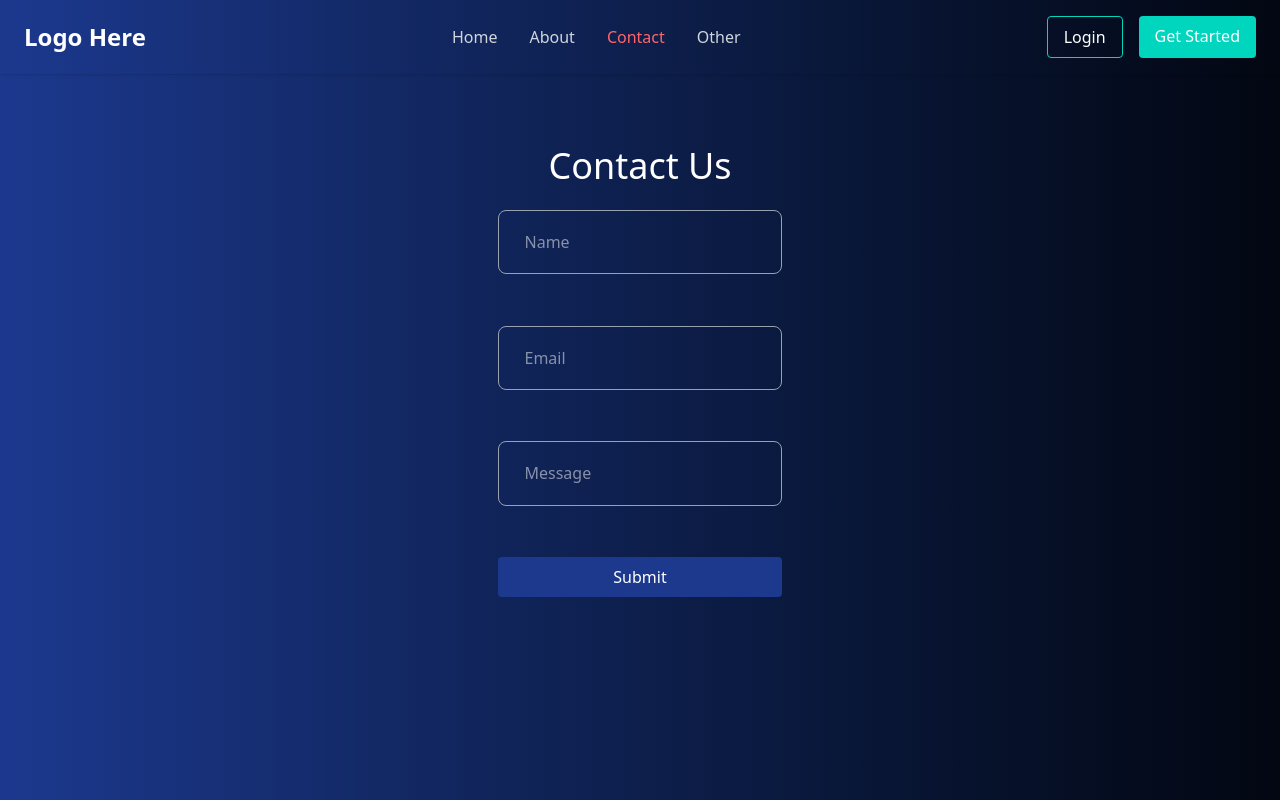
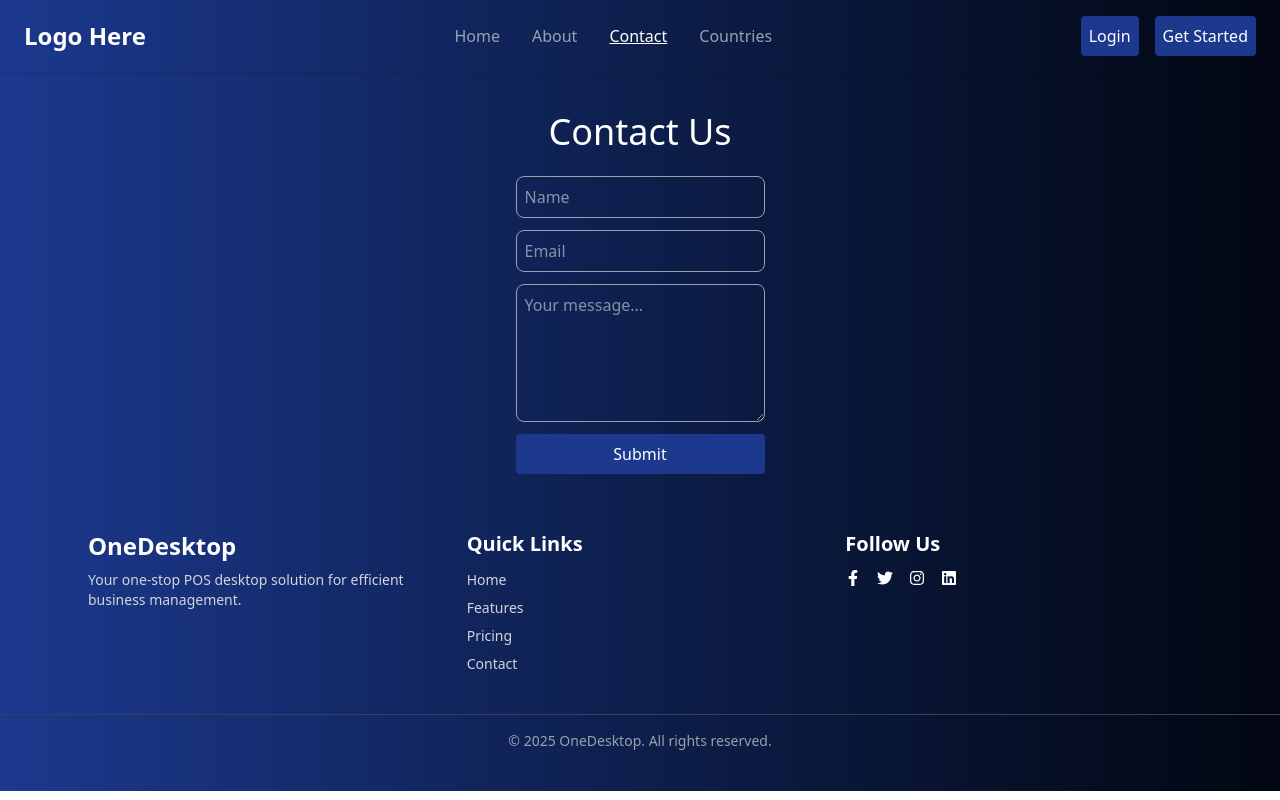
Before and after one commit to maqsood947/CountriesWebsite, a React (Vite) app: page /Contact in a window 1280 px wide. Shown: the top 800 px of the page. Built offline with nearby package versions, Linux system fonts and the light colour scheme.

Commit message:
UI coloring and Padding and Buttons etc are fixed

```diff
--- a/src/Pages/Contact.tsx
+++ b/src/Pages/Contact.tsx
@@ -1,15 +1,20 @@
 export default function Contact() {
+
   return (
-    <div className="container-gradient  flex flex-col  items-center ">
+    <div className=" container-gradient  flex flex-col  items-center ">
       <h1 className="text-4xl text-white my-6 mx-4"> Contact Us</h1>
       <div className="flex flex-col justify-center items-center">
         <form
           action="Submit"
-          className="flex flex-col text-white gap-[3.2rem] max-w-[48rem] w-[100%]">
+          className=" flex flex-col text-white gap-3 max-w-[48rem] w-[100%]">
           <input className="form-input" placeholder="Name" />
           <input className="form-input" placeholder="Email" />
-          <input className="form-input" placeholder="Message" autoComplete="none" />
-          <button className="px-4 py-2 bg-blue-900 rounded hover:bg-teal-500 transition text-white">
+          <textarea
+            className="form-input"
+            placeholder="Your message..."
+            rows={5}
+          />
+          <button className="app-button">
             Submit
           </button>
         </form>
--- a/src/Pages/Other.tsx
+++ b/src/Pages/Countries.tsx
@@ -6,7 +6,7 @@ import SearchBar from "../components/SearchBar";
 import { Country } from "../Types/Types";
 
 
-export default function Other() {
+export default function Countries() {
   const [isPending, startTransition] = useTransition();
   const [countries, setCountries] = useState<Country[]>([]);
 
@@ -21,9 +21,6 @@ export default function Other() {
     });
   }, []);
 
-  if (isPending) return <Loader />;
-
-  // console.log(search, filter);
 
   const searchCountry = (country: Country): boolean => {
     if (search) {
@@ -58,12 +55,15 @@ export default function Other() {
         setSortOrder={setSortOrder}
       />
 
+      {isPending ? <Loader/> :(
 
       <ul className="max-w-6xl mx-auto grid grid-cols-1 sm:grid-cols-2 md:grid-cols-3 lg:grid-cols-4 gap-9">
         {sortedCountries.map((curCountry, index) => (
           <CountryCard country={curCountry} key={index} />
         ))}
       </ul>
+      )
+}
     </section>
   );
 }
--- a/src/components/Footer.tsx
+++ b/src/components/Footer.tsx
@@ -6,7 +6,7 @@ export default function Footer() {
       <div className="max-w-6xl mx-auto px-6 grid grid-cols-1 md:grid-cols-3 gap-8">
         {/* Brand Info */}
         <div>
-          <h2 className="text-2xl font-bold text-teal-400 mb-2">OneDesktop</h2>
+          <h2 className="text-2xl font-bold text-white mb-2">OneDesktop</h2>
           <p className="text-sm text-gray-300">
             Your one-stop POS desktop solution for efficient business management.
           </p>
@@ -14,7 +14,7 @@ export default function Footer() {
 
         {/* Navigation */}
         <div>
-          <h3 className="text-xl font-semibold mb-3 text-teal-300">Quick Links</h3>
+          <h3 className="text-xl font-semibold mb-3 text-white">Quick Links</h3>
           <ul className="space-y-2 text-sm text-gray-300">
             <li><a href="#" className="hover:text-white">Home</a></li>
             <li><a href="#" className="hover:text-white">Features</a></li>
@@ -25,7 +25,7 @@ export default function Footer() {
 
         {/* Social Media */}
         <div>
-          <h3 className="text-xl font-semibold mb-3 text-teal-300">Follow Us</h3>
+          <h3 className="text-xl font-semibold mb-3 text-white">Follow Us</h3>
           <div className="flex space-x-4">
             <a href="#"><FaFacebookF className="hover:text-teal-400" /></a>
             <a href="#"><FaTwitter className="hover:text-teal-400" /></a>
--- a/src/components/Header.tsx
+++ b/src/components/Header.tsx
@@ -3,7 +3,7 @@ import { FaBars, FaTimes } from "react-icons/fa";
 import { useState } from "react";
 
 export default function Header() {
-  const itemsLists = ["Home", "About", "Contact", "Other"];
+  const itemsLists = ["Home", "About", "Contact", "Countries"];
   const [menuOpen, setMenuOpen] = useState(false);
 
   return (
@@ -21,8 +21,8 @@ export default function Header() {
                   to={`/${item === "Home" ? "" : item.toLowerCase()}`}
                   className={({ isActive }) =>
                     `transition duration-200 ${
-                      isActive ? "text-red-400" : "text-gray-300"
-                    } hover:text-red-500`
+                      isActive ? "underline bold" : "text-gray-400"
+                    } hover:text-white`
                   }>
                   {item}
                 </NavLink>
@@ -34,12 +34,12 @@ export default function Header() {
         <div className="hidden lg:flex space-x-4">
           <Link
             to="/login"
-            className="px-4 py-2 border border-teal-400 rounded hover:bg-teal-400 hover:text-white transition">
+            className="app-button">
             Login
           </Link>
           <Link
             to="/signup"
-            className="px-4 py-2 bg-teal-400 rounded hover:bg-teal-500 transition text-white">
+            className="app-button">
             Get Started
           </Link>
         </div>
--- a/src/components/SearchBar.tsx
+++ b/src/components/SearchBar.tsx
@@ -6,7 +6,13 @@ interface SearchBarProps {
   sortOrder: "asc" | "desc";
   setSortOrder: (order: "asc" | "desc") => void;
 }
-export default function SearchBar({ search, setSearch,filter, setFilter, setSortOrder }:SearchBarProps) {
+export default function SearchBar({
+  search,
+  setSearch,
+  filter,
+  setFilter,
+  setSortOrder,
+}: SearchBarProps) {
   const handleInputChange = (event: React.ChangeEvent<HTMLInputElement>) => {
     event.preventDefault();
     setSearch(event.target.value);
@@ -26,18 +32,21 @@ export default function SearchBar({ search, setSearch,filter, setFilter, setSort
         onChange={handleInputChange}
         className="p-3 rounded-2xl border-2 border-white text-white"
       />
-      <button onClick={() => setSortOrder("asc")} className="rounded-lg w-10 border-2 border-white text-white">
+      <button
+        onClick={() => setSortOrder("asc")}
+        className="app-button">
         Asc
       </button>
-      <button onClick={() => setSortOrder("desc")} className="rounded-lg w-10 border-2 border-white text-white">
+      <button
+        onClick={() => setSortOrder("desc")}
+        className="app-button">
         Decs
       </button>
 
       <select
-          className="select-section"
+        className="app-button "
         value={filter}
-          onChange={handleSelectChange}
-        >
+        onChange={handleSelectChange}>
         <option value="all">All</option>
         <option value="Africa">Africa</option>
         <option value="Americas">Americas</option>
@@ -45,7 +54,6 @@ export default function SearchBar({ search, setSearch,filter, setFilter, setSort
         <option value="Europe">Europe</option>
         <option value="Oceania">Oceania</option>
       </select>
-
     </section>
   );
 }
--- a/src/index.css
+++ b/src/index.css
@@ -2,11 +2,15 @@
 @import "tailwindcss";
 
 .container-gradient {
-  @apply bg-gradient-to-r from-blue-900 to-gray-950 min-h-screen w-full py-[3rem] px-[9rem];
+  @apply bg-gradient-to-r from-blue-900 to-gray-950  w-full py-[1rem] px-[9rem];
 }
 
 .form-input {
-@apply  border-1 border-gray-400 rounded-lg font-[1.6rem] py-[1.2rem] px-[1.6rem]
+@apply  border-1 border-gray-400 rounded-lg font-[1.6rem] py-2 px-2
+}
+
+.app-button {
+  @apply p-2 bg-blue-900 rounded hover:bg-teal-500 transition text-white
 }
 /* :root {
   font-family: system-ui, Avenir, Helvetica, Arial, sans-serif;
--- a/src/main.tsx
+++ b/src/main.tsx
@@ -6,10 +6,11 @@ import Layout from "./layout.js";
 import Home from "./Pages/Home.js";
 import About from "./Pages/About.js";
 import Contact from "./Pages/Contact.js";
-import Other from "./Pages/Other.js"
+import Other from "./Pages/Countries.js"
 import CountryDetails from "./Pages/CountryDetails.js";
 import { QueryClientProvider, QueryClient } from "@tanstack/react-query";
 import { ReactQueryDevtools } from "@tanstack/react-query-devtools";
+import Countries from "./Pages/Countries.js";
 // const router = createBrowserRouter([
 //   {
 //     path: "/",
@@ -44,7 +45,7 @@ createRoutesFromElements(
       <Route path="" element= {<Home />}/>
       <Route path="About" element= {<About />}/>
       <Route path="Contact" element= {<Contact />}/>
-      <Route path="Other" element= {<Other />}/>
+      <Route path="Countries" element= {<Countries />}/>
       <Route path="CountryDetails/:id" element={<CountryDetails/>}/>
 
 
```
Lines whose indentation alone changed are shown as unchanged.
